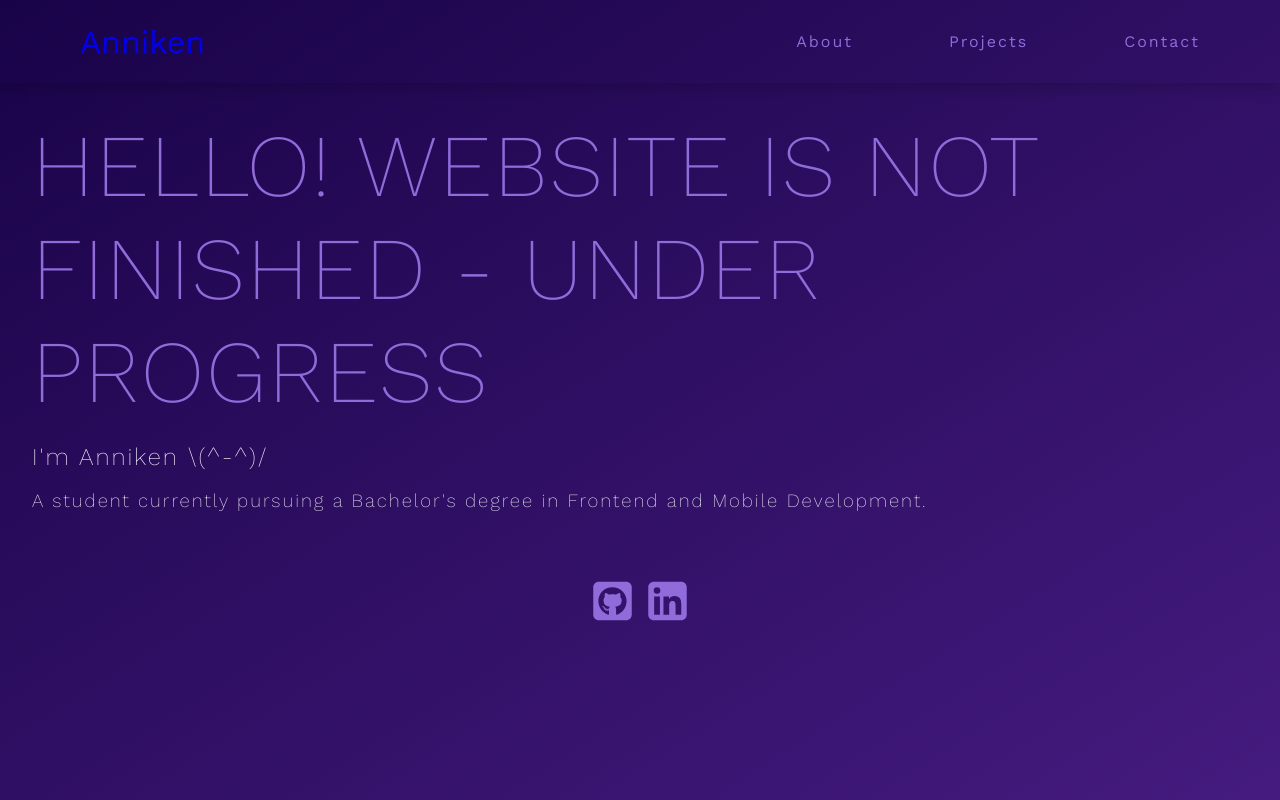
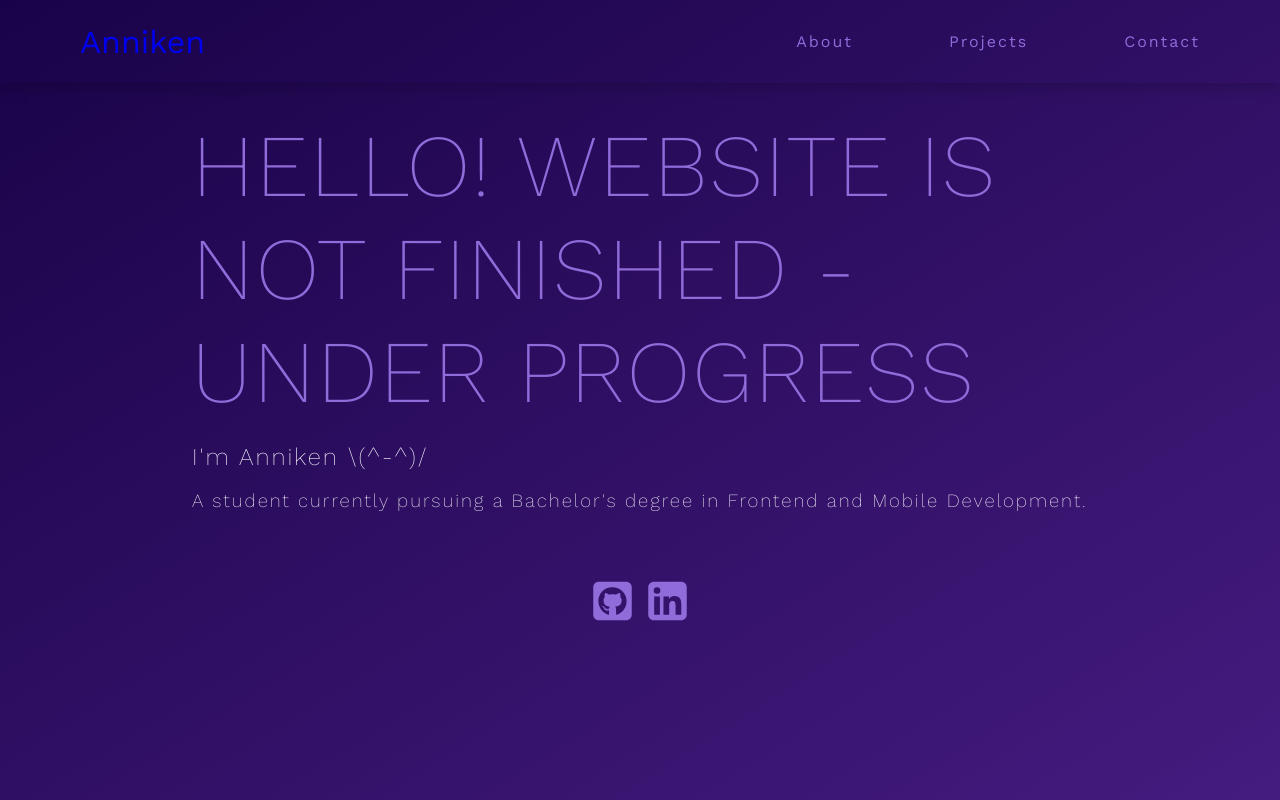
Before and after one commit to AnnikenJE/annikenje-website, a React (Vite) app: page / in a window 1280 px wide. Built offline with nearby package versions, Linux system fonts and the light colour scheme.

Commit message:
placement issues

```diff
--- a/src/pages/HomePage.css
+++ b/src/pages/HomePage.css
@@ -12,6 +12,7 @@
   padding: 2rem;
   font-family: var(--main-font);
   letter-spacing: var(--letter-spacing);
+  margin: 10rem;
 }
 
 /*
```
